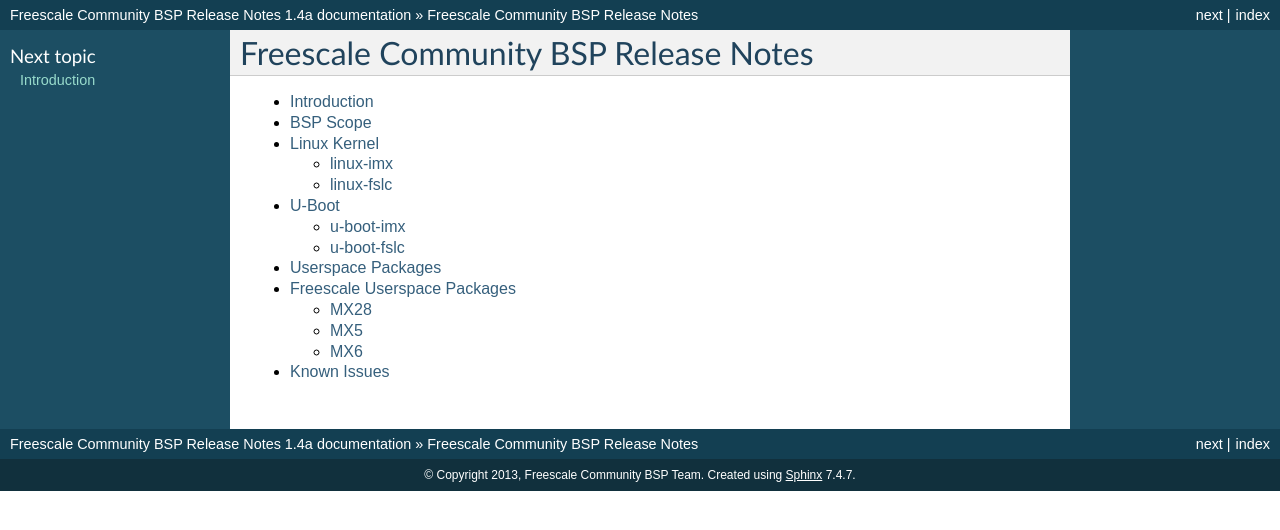
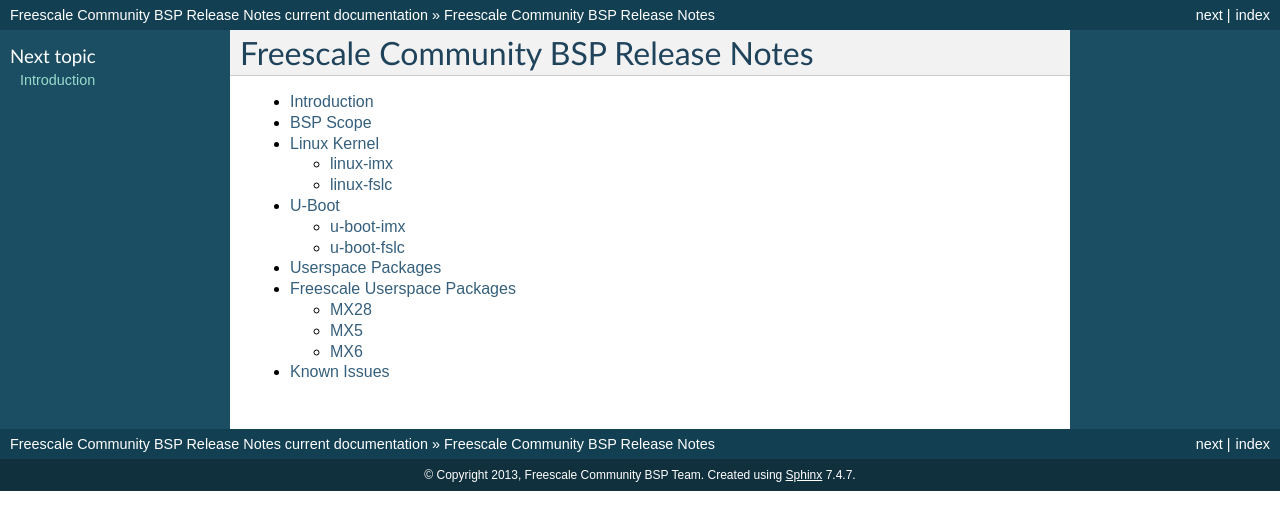
Before and after one commit to Freescale/Documentation, a Sphinx documentation site: the page built from release-notes/source/index.rst, in a window 1280 px wide. Shown: the top 530 px of the page. Built offline with Sphinx 7.4.7, drawn with Linux system fonts in a browser that asks for light colours.

Commit message:
conf.py: Change version to 'current'
Signed-off-by: Otavio Salvador <otavio@ossystems.com.br>

```diff
--- a/release-notes/source/conf.py
+++ b/release-notes/source/conf.py
@@ -48,9 +48,9 @@
 # built documents.
 #
 # The short X.Y version.
-version = '1.4'
+version = 'current'
 # The full version, including alpha/beta/rc tags.
-release = '1.4a'
+release = 'current'
 
 # The language for content autogenerated by Sphinx. Refer to documentation
 # for a list of supported languages.
```
